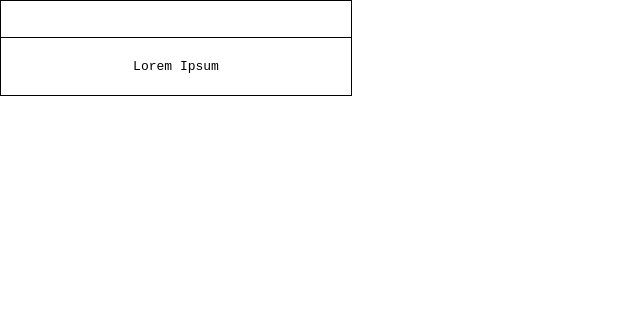
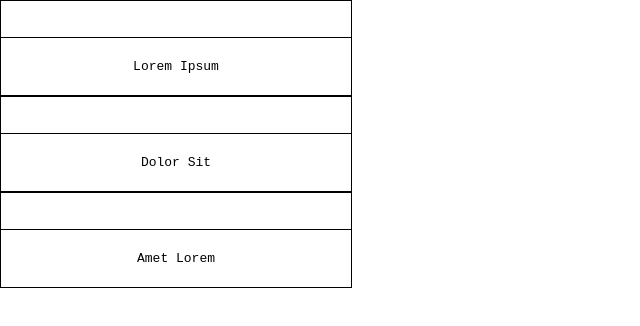
Before and after one commit to alex-alarcon/notes-app, a React (Create React App) app: page / in a window 1280 px wide. Shown: the top 326 px of the page, without its empty margins (0-640 px from the left). Built offline with nearby package versions, Linux system fonts and the light colour scheme.

Commit message:
Create NoteList Component

```diff
--- /dev/null
+++ b/src/components/NoteList/index.jsx
@@ -0,0 +1,23 @@
+import React from 'react';
+import { PropTypes } from 'prop-types';
+
+import Note from '../Note';
+
+function NoteList({ notes }) {
+  const notesList = notes.length ? (
+    notes.map(note => <Note note={note} />)
+  ) : (
+    <p>There are not notes </p>
+  );
+  return <div className="NoteList">{notesList}</div>;
+}
+
+NoteList.propTypes = {
+  notes: PropTypes.arrayOf(
+    PropTypes.shape({
+      id: PropTypes.number,
+      body: PropTypes.string
+    })
+  ).isRequired
+};
+export default NoteList;
--- a/src/containers/App/index.jsx
+++ b/src/containers/App/index.jsx
@@ -1,16 +1,26 @@
 import React from 'react';
 
 import './index.css';
-import Note from '../../components/Note';
+import NoteList from '../../components/NoteList';
 
 function App() {
-  const note = {
-    id: 1,
-    body: 'Lorem Ipsum'
-  };
+  const notes = [
+    {
+      id: 1,
+      body: 'Lorem Ipsum'
+    },
+    {
+      id: 2,
+      body: 'Dolor Sit'
+    },
+    {
+      id: 3,
+      body: 'Amet Lorem'
+    }
+  ];
   return (
     <div className="App">
-      <Note note={note} />
+      <NoteList notes={notes} />
     </div>
   );
 }
```
Also changed, not shown: src/components/NoteList/index.css (added).
